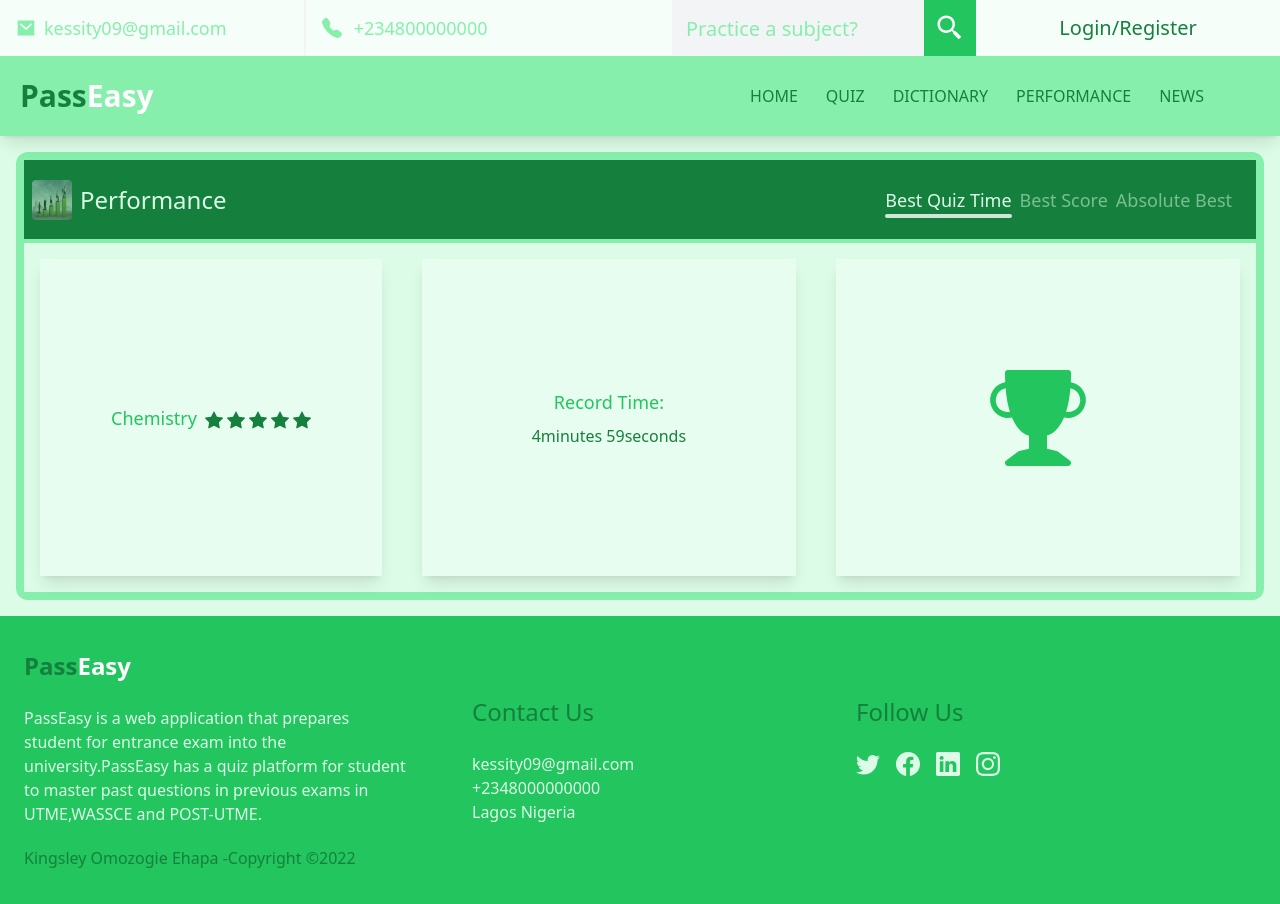
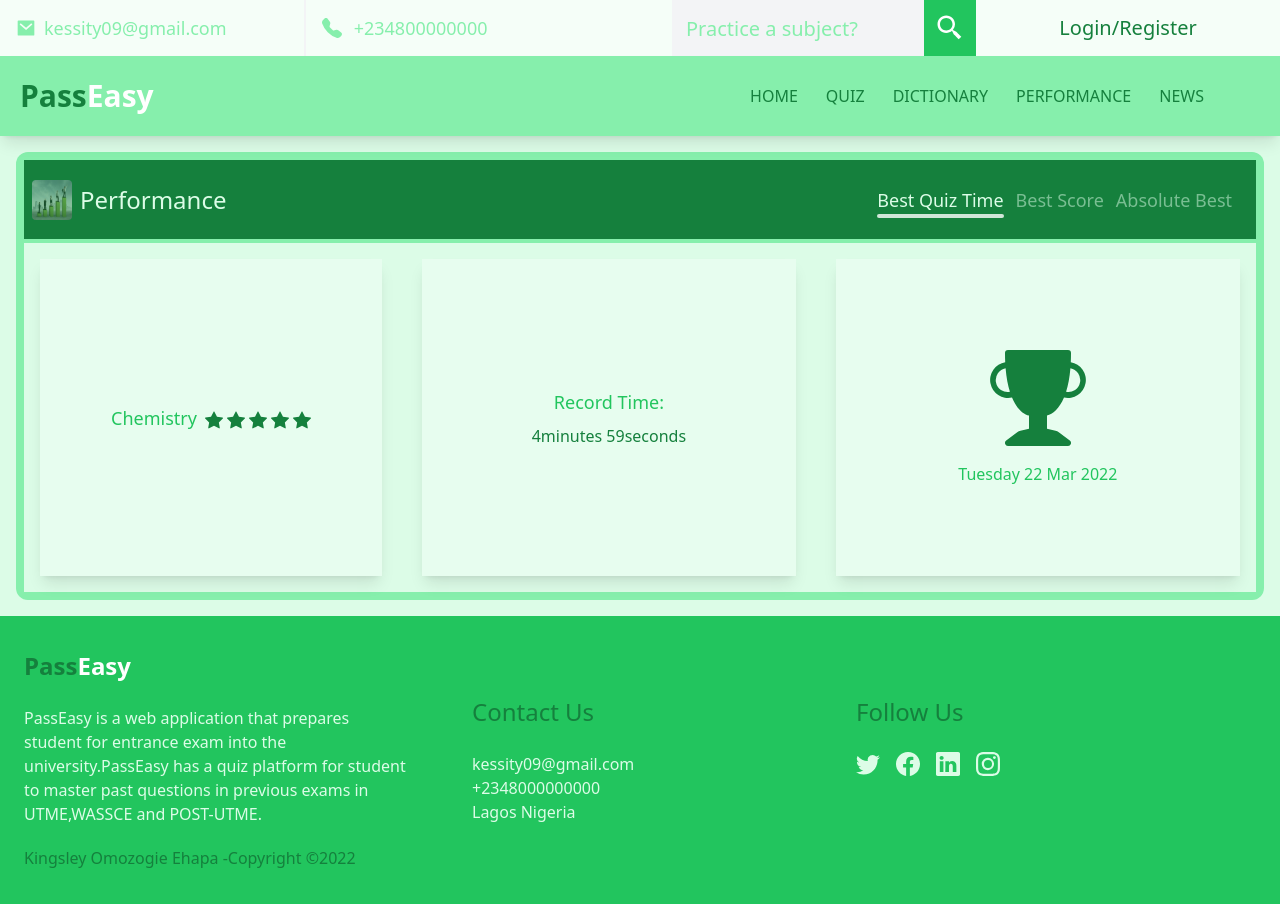
Before and after one commit to KINGSLEYEHAPA/pass-easy-stutern-personal-project, a React (Create React App) app: page /performance in a window 1280 px wide. Built offline with nearby package versions, Linux system fonts and the light colour scheme.

Commit message:
Working on Performance Stats

```diff
--- a/src/components/PerformanceStats.jsx
+++ b/src/components/PerformanceStats.jsx
@@ -23,7 +23,7 @@
             <h1 className="text-green-100 text-xl ssm:text-2xl">Performance</h1>
           </div>
           <div className=" h-full w-96 md:w-[40rem] flex justify-end items-center pr-6 ">
-            <div className=" flex flex-col md:flex md:flex-row gap-0 md:gap-2 justify-end items-start">
+            <div className=" flex flex-col md:flex md:flex-row gap-1 md:gap-3 justify-end items-start">
               <AnimateSharedLayout>
                 {statsTab.map((el, index) => {
                   return (
@@ -72,15 +72,55 @@
                   4minutes 59seconds
                 </h2>
               </div>
-              <div className="flex gap-2 bg-white/30 shadow-lg w-full h-28  md:w-[18rem] lg:w-[26rem] md:h-full items-center justify-center">
-                <span className="text-6xl text-green-500 lg:text-8xl">
+              <div className="flex flex-col gap-4 bg-white/30 shadow-lg w-full h-28  md:w-[20rem] lg:w-[26rem] md:h-full items-center justify-center">
+                <span className="text-6xl text-green-700 lg:text-8xl">
                   <BsTrophyFill />
                 </span>
+                <p className="text-green-500">Tuesday 22 Mar 2022</p>
               </div>
             </div>
           )}
-          {selected === 1 && <div>The second section</div>}
-          {selected === 2 && <div>The third section</div>}
+          {selected === 1 && (
+            <div className="bg-green-100 w-full h-[20.5rem] md:h-[22rem] flex flex-col md:flex md:flex-row items-center justify-center gap-2 md:gap-10 p-4">
+              <div className="flex gap-2 bg-white/30 shadow-lg w-full h-20 md:w-[22rem] md:h-full items-center justify-center">
+                <h2 className="text-md md:text-lg xl:text-3xl text-green-500">
+                  Mathematics
+                </h2>{" "}
+                <div className="flex items-center gap-1 pt-1 md:pt-1 xl:pt-2">
+                  <span className="text-green-700 md:text-lg xl:text-xl ">
+                    <BsFillStarFill />
+                  </span>
+                  <span className="text-green-700 md:text-lg xl:text-xl">
+                    <BsFillStarFill />
+                  </span>
+                  <span className="text-green-700 md:text-lg xl:text-xl">
+                    <BsFillStarFill />
+                  </span>
+                  <span className="text-green-700 md:text-lg xl:text-xl">
+                    <BsFillStarFill />
+                  </span>
+                  <span className="text-green-700 md:text-lg xl:text-xl">
+                    <BsFillStarFill />
+                  </span>
+                </div>
+              </div>
+              <div className="flex flex-col gap-2 bg-white/30 shadow-lg w-full h-20 md:w-[24rem] md:h-full items-center justify-center p-2 md:space-y-4">
+                <h2 className="text-md md:text-lg xl:text-2xl text-green-500">
+                  Score
+                </h2>
+                <h2 className="text-lg md:text-3xl xl:text-6xl text-green-700">
+                  87%
+                </h2>
+              </div>
+              <div className="flex flex-col gap-4 bg-white/30 shadow-lg w-full h-28  md:w-[20rem] lg:w-[26rem] md:h-full items-center justify-center">
+                <span className="text-6xl text-green-700 lg:text-8xl">
+                  <BsTrophyFill />
+                </span>
+                <p className="text-green-500">Tuesday 22 Mar 2022</p>
+              </div>
+            </div>
+          )}
+          {selected === 2 && <div className="">The third section</div>}
         </AnimatePresence>
       </div>
     </div>
```
